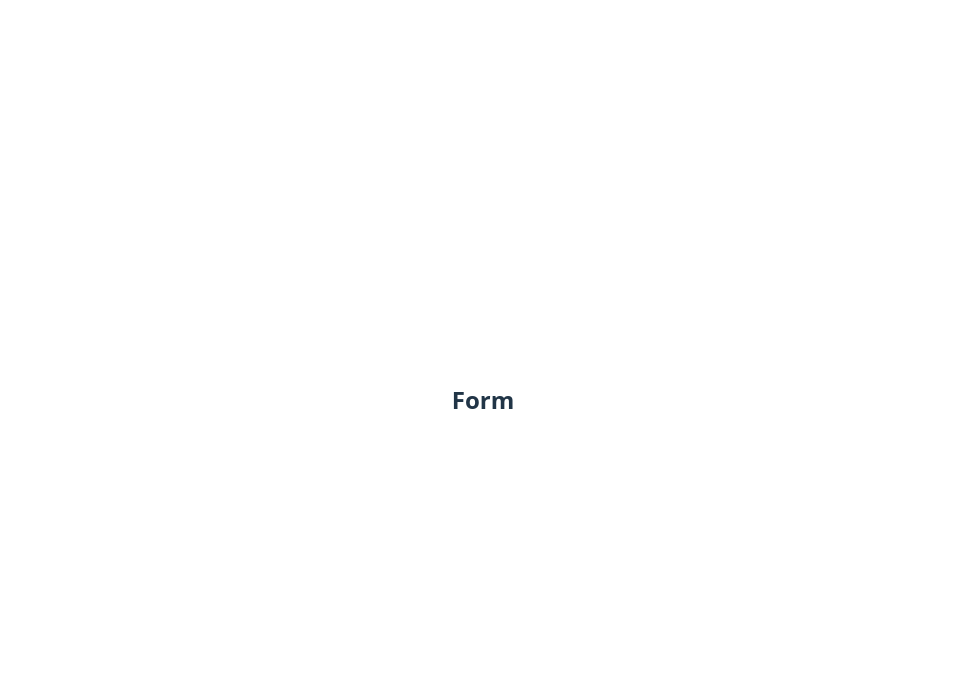
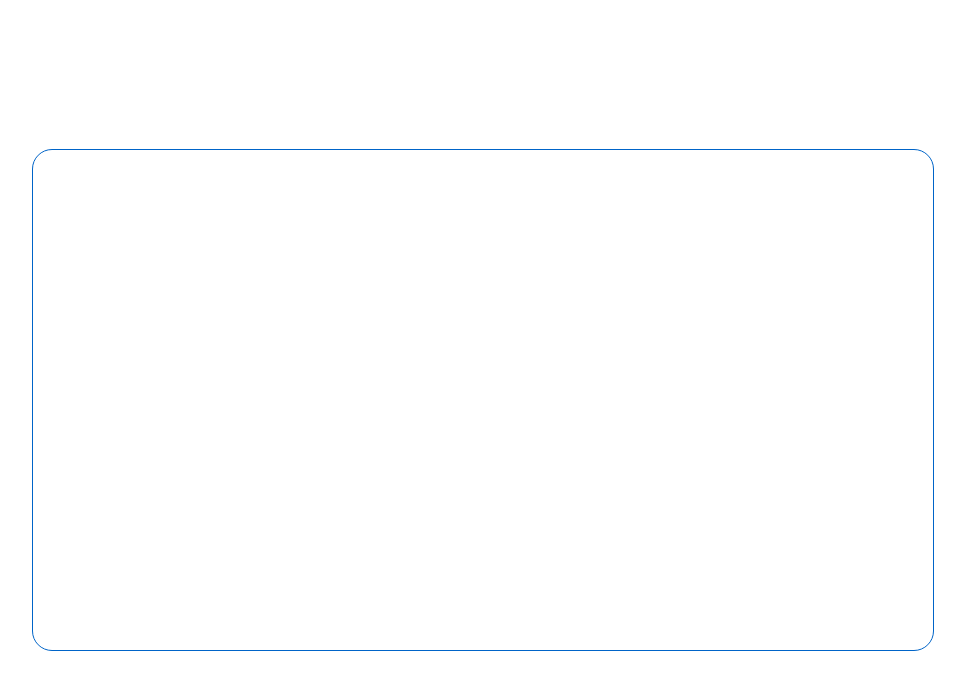
Before and after one commit to AminSBU/signin_signup_react, a React (Vite) app in the folder signup_signin/: page / in a window 1280 px wide. Shown: the top 690 px of the page, without its empty margins (157-1122 px from the left). Built offline with nearby package versions, Linux system fonts and the light colour scheme.

Commit message:
set border for form

```diff
--- a/signup_signin/src/Form.css
+++ b/signup_signin/src/Form.css
@@ -0,0 +1,7 @@
+.Form-container
+{
+    border: 1px solid rgb(0, 100, 200);
+    height: 500px;
+    width: 900px;
+    border-radius: 20px;
+}
--- a/signup_signin/src/Form.jsx
+++ b/signup_signin/src/Form.jsx
@@ -1,10 +1,11 @@
 import React from "react";
+import './Form.css'
 
 const Form = () => {
     return(
         <>
             <div className="Form-container">
-                <h2>Form</h2>
+
             </div>
         </>
     );
```
